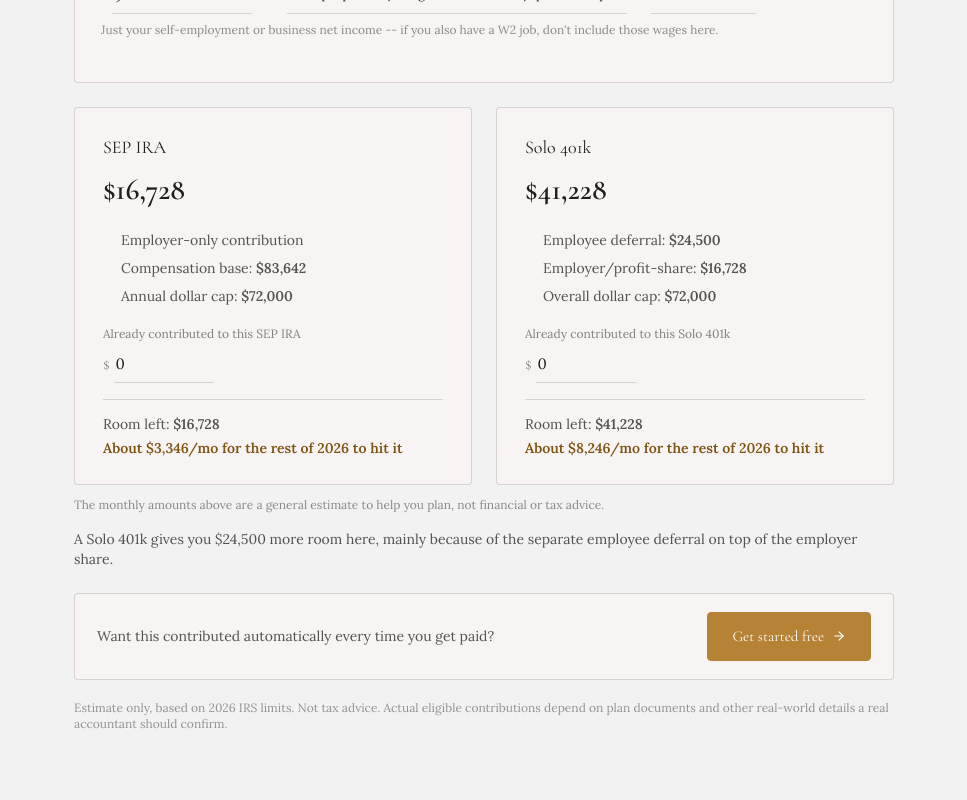
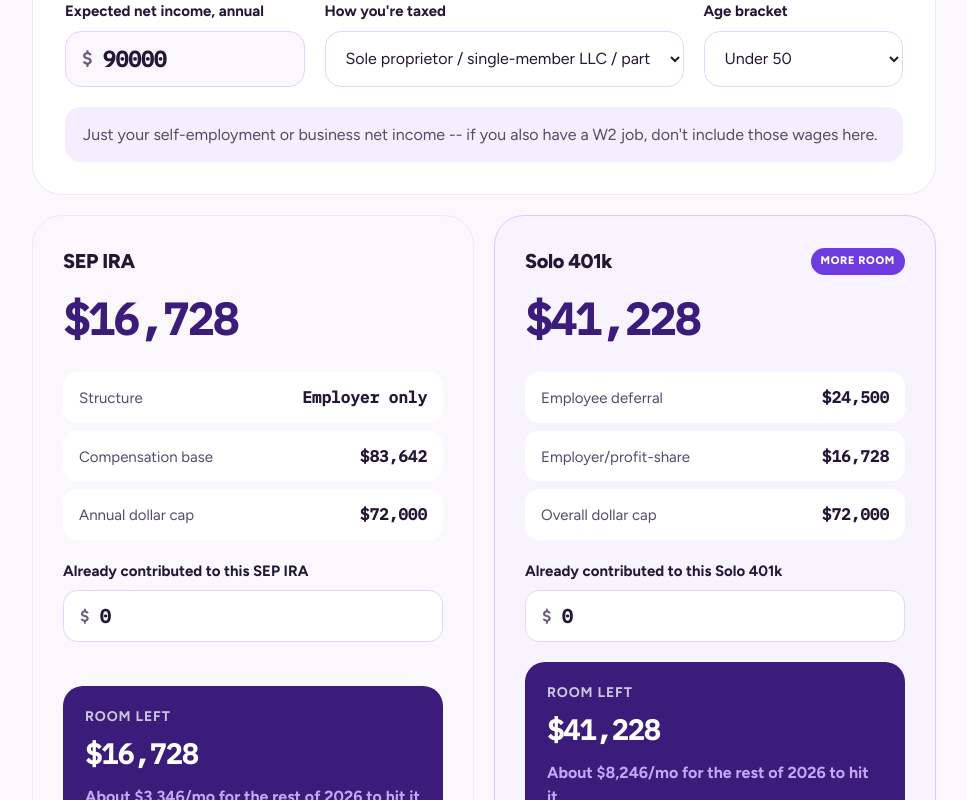
Before and after one commit to meganmahoney123/prioritypay-simple, a Next.js app: page /calculators/retirementcalculator in a window 1280 px wide. Shown: the part 360-1160 px from the top of the page, without its empty margins (156-1123 px from the left). Built offline with nearby package versions, Linux system fonts and the light colour scheme.

Commit message:
Update RetirementCalculatorPublicClient.js

```diff
--- a/app/calculators/retirementcalculator/RetirementCalculatorPublicClient.js
+++ b/app/calculators/retirementcalculator/RetirementCalculatorPublicClient.js
@@ -5,8 +5,8 @@ import { useRouter } from "next/navigation";
 import { ArrowRight } from "lucide-react";
 import PublicHeader from "@/components/PublicHeader";
 import PublicFooter from "@/components/PublicFooter";
-import { Card, PrimaryButton, currency } from "@/components/ui";
-import { LEDGER_TOKENS, ledgerInputStyle, ledgerSelectStyle } from "@/lib/ledgerTheme";
+import { PrimaryButton, currency } from "@/components/ui";
+import { BLOOM_TOKENS, bloomSelectStyle } from "@/lib/bloomTheme";
 import { calculateSepIra, calculateSolo401k, AGE_BRACKETS, BUSINESS_TYPES } from "@/lib/retirementCalculator";
 
 // No persona toggle here (Megan's Aug 2026 note): the "How you're taxed"
@@ -61,25 +61,86 @@ export default function RetirementCalculatorPublicClient() {
   };
   const sepProgress = planProgress(sep.contribution, sepContributed);
   const solo401kProgress = planProgress(solo401k.total, solo401kContributed);
+  const soloBigger = solo401k.total > sep.contribution;
+
+  const plans = [
+    {
+      key: "sep",
+      name: "SEP IRA",
+      total: sep.contribution,
+      isBigger: !soloBigger && sep.contribution > 0,
+      lines: [
+        { label: "Structure", value: "Employer only" },
+        { label: "Compensation base", value: currency(sep.compensation) },
+        { label: "Annual dollar cap", value: currency(sep.cap) },
+      ],
+      capped: sep.cappedByAnnualLimit,
+      cappedNote: `Capped by the annual dollar limit -- the uncapped 20-25% formula would allow ${currency(sep.uncappedContribution)}.`,
+      contributedLabel: "Already contributed to this SEP IRA",
+      contributed: sepContributed,
+      onContributed: (e) => setSepContributed(Math.max(0, Number(e.target.value) || 0)),
+      progress: sepProgress,
+    },
+    {
+      key: "solo401k",
+      name: "Solo 401k",
+      total: solo401k.total,
+      isBigger: soloBigger,
+      lines: [
+        { label: "Employee deferral", value: currency(solo401k.employeeDeferral) },
+        { label: "Employer/profit-share", value: currency(solo401k.employerContribution) },
+        { label: "Overall dollar cap", value: currency(solo401k.cap) },
+      ],
+      capped: solo401k.cappedByAnnualLimit,
+      cappedNote: "Capped by the overall annual limit.",
+      contributedLabel: "Already contributed to this Solo 401k",
+      contributed: solo401kContributed,
+      onContributed: (e) => setSolo401kContributed(Math.max(0, Number(e.target.value) || 0)),
+      progress: solo401kProgress,
+    },
+  ];
 
   return (
-    <div style={LEDGER_TOKENS}>
+    <div style={BLOOM_TOKENS}>
       <PublicHeader />
-      <div style={{ maxWidth: 900, margin: "0 auto", padding: "48px clamp(18px, 4vw, 40px) 80px" }}>
-        <h1 style={{ fontFamily: "var(--font-heading)", fontSize: "clamp(30px, 4vw, 40px)", fontWeight: 400, margin: "0 0 10px" }}>
+      <div style={{ maxWidth: 960, margin: "0 auto", padding: "56px clamp(18px, 4vw, 28px) 96px" }}>
+        <h1
+          style={{
+            fontFamily: "var(--font-heading)",
+            fontSize: "clamp(38px, 4.6vw, 52px)",
+            lineHeight: 1.04,
+            letterSpacing: "-0.035em",
+            fontWeight: 800,
+            margin: "0 0 16px",
+          }}
+        >
           Solo 401k + SEP IRA Calculator
         </h1>
-        <p className="text-sm" style={{ maxWidth: 600, color: "color-mix(in srgb, var(--color-text) 76%, transparent)", margin: "0 0 32px" }}>
+        <p style={{ fontSize: 19, lineHeight: 1.6, color: "var(--color-neutral-800)", margin: "0 0 36px", maxWidth: "42em" }}>
           See how much room you actually have in each for 2026, side by side. Free, no account needed -- for
           self-employed people and business owners only, since W2 employees don't have access to either plan.
         </p>
 
-        <Card style={{ padding: "24px 26px", marginBottom: 24 }}>
-          <div className="flex gap-6 flex-wrap items-end mb-2">
-            <label className="text-xs flex flex-col gap-1" style={{ color: "color-mix(in srgb, var(--color-text) 55%, transparent)" }}>
-              Expected net income, annual
-              <span style={{ display: "flex", alignItems: "baseline", gap: 4 }}>
-                <span style={{ fontFamily: "var(--font-heading)", fontSize: 18, color: "color-mix(in srgb, var(--color-text) 55%, transparent)" }}>$</span>
+        {/* Inputs card */}
+        <div style={{ background: "var(--color-surface)", border: "1px solid var(--color-divider)", borderRadius: 30, padding: 32 }}>
+          <div className="flex gap-5 flex-wrap">
+            <label className="flex flex-col gap-2" style={{ flex: "1 1 220px" }}>
+              <span style={{ fontSize: 15, fontWeight: 700, color: "var(--color-text)" }}>Expected net income, annual</span>
+              <span
+                style={{
+                  marginTop: "auto",
+                  height: 56,
+                  boxSizing: "border-box",
+                  display: "flex",
+                  alignItems: "center",
+                  gap: 10,
+                  background: "var(--color-neutral-100)",
+                  border: "1px solid var(--color-neutral-300)",
+                  borderRadius: 16,
+                  padding: "0 16px",
+                }}
+              >
+                <span style={{ fontSize: 19, fontWeight: 700, color: "var(--color-neutral-700)" }}>$</span>
                 <input
                   type="number"
                   onFocus={(e) => e.target.select()}
@@ -87,17 +148,29 @@ export default function RetirementCalculatorPublicClient() {
                   step={1000}
                   value={netIncome}
                   onChange={(e) => setNetIncome(Math.max(0, Number(e.target.value) || 0))}
-                  style={ledgerInputStyle({ fontFamily: "var(--font-heading)", fontSize: 20, fontWeight: 600, width: 140 })}
+                  style={{
+                    flex: 1,
+                    width: "100%",
+                    fontSize: 22,
+                    fontWeight: 800,
+                    color: "var(--color-text)",
+                    background: "none",
+                    border: 0,
+                    padding: 0,
+                    outline: "none",
+                    fontFamily: "var(--font-mono)",
+                    letterSpacing: "-0.02em",
+                  }}
                 />
               </span>
             </label>
 
-            <label className="text-xs flex flex-col gap-1" style={{ flex: "1 1 300px", maxWidth: 340, color: "color-mix(in srgb, var(--color-text) 55%, transparent)" }}>
-              How you're taxed
+            <label className="flex flex-col gap-2" style={{ flex: "2 1 320px" }}>
+              <span style={{ fontSize: 15, fontWeight: 700, color: "var(--color-text)" }}>How you're taxed</span>
               <select
                 value={businessType}
                 onChange={(e) => setBusinessType(e.target.value)}
-                style={ledgerSelectStyle({ fontSize: 13, width: "100%", boxSizing: "border-box" })}
+                style={bloomSelectStyle({ marginTop: "auto", height: 56, fontSize: 16, borderRadius: 16 })}
               >
                 {BUSINESS_TYPES.map((b) => (
                   <option key={b.value} value={b.value}>
@@ -107,9 +180,13 @@ export default function RetirementCalculatorPublicClient() {
               </select>
             </label>
 
-            <label className="text-xs flex flex-col gap-1" style={{ color: "color-mix(in srgb, var(--color-text) 55%, transparent)" }}>
-              Age bracket
-              <select value={ageBracket} onChange={(e) => setAgeBracket(e.target.value)} style={ledgerSelectStyle({ fontSize: 13 })}>
+            <label className="flex flex-col gap-2" style={{ flex: "1 1 180px" }}>
+              <span style={{ fontSize: 15, fontWeight: 700, color: "var(--color-text)" }}>Age bracket</span>
+              <select
+                value={ageBracket}
+                onChange={(e) => setAgeBracket(e.target.value)}
+                style={bloomSelectStyle({ marginTop: "auto", height: 56, fontSize: 16, borderRadius: 16 })}
+              >
                 {AGE_BRACKETS.map((a) => (
                   <option key={a.value} value={a.value}>
                     {a.label}
@@ -118,135 +195,219 @@ export default function RetirementCalculatorPublicClient() {
               </select>
             </label>
           </div>
-          <p className="text-xs mt-1 mb-5" style={{ color: "color-mix(in srgb, var(--color-text) 50%, transparent)" }}>
+          <p
+            style={{
+              fontSize: 16,
+              lineHeight: 1.6,
+              color: "var(--color-neutral-800)",
+              background: "var(--color-accent-100)",
+              borderRadius: 16,
+              padding: "15px 18px",
+              margin: "20px 0 0",
+            }}
+          >
             Just your self-employment or business net income -- if you also have a W2 job, don't include those wages
             here.
           </p>
-        </Card>
+        </div>
 
-        <div className="grid gap-6" style={{ gridTemplateColumns: "repeat(auto-fit, minmax(320px, 1fr))" }}>
-          <Card style={{ padding: "26px 28px" }}>
-            <span style={{ fontFamily: "var(--font-heading)", fontSize: 18, display: "block", marginBottom: 6 }}>SEP IRA</span>
-            <span style={{ fontFamily: "var(--font-heading)", fontSize: 30, fontWeight: 600, display: "block", marginBottom: 14 }}>
-              {currency(sep.contribution)}
+        {/* Plan cards */}
+        <div className="grid gap-5" style={{ gridTemplateColumns: "repeat(auto-fit, minmax(320px, 1fr))", marginTop: 20 }}>
+          {plans.map((p) => (
+            <div
+              key={p.key}
+              style={{
+                background: p.isBigger ? "#F7F3FF" : "var(--color-neutral-100)",
+                border: `1px solid ${p.isBigger ? "#D9C9FF" : "var(--color-divider)"}`,
+                borderRadius: 30,
+                padding: 30,
+                display: "flex",
+                flexDirection: "column",
+              }}
+            >
+              <div className="flex items-center gap-3">
+                <span style={{ flex: 1, fontSize: 20, fontWeight: 800, letterSpacing: "-0.02em" }}>{p.name}</span>
+                {p.isBigger && (
+                  <span
+                    style={{
+                      fontSize: 11,
+                      fontWeight: 800,
+                      letterSpacing: "0.06em",
+                      textTransform: "uppercase",
+                      color: "#fff",
+                      background: "var(--color-accent)",
+                      borderRadius: 999,
+                      padding: "5px 10px",
+                    }}
+                  >
+                    More room
                   </span>
-            <ul style={{ fontSize: 14, lineHeight: 2, margin: 0, paddingLeft: 18, color: "color-mix(in srgb, var(--color-text) 76%, transparent)" }}>
-              <li>Employer-only contribution</li>
-              <li>Compensation base: <strong>{currency(sep.compensation)}</strong></li>
-              <li>Annual dollar cap: <strong>{currency(sep.cap)}</strong></li>
-            </ul>
-            {sep.cappedByAnnualLimit && (
-              <p className="text-xs mt-3" style={{ color: "var(--color-accent-700)" }}>
-                Capped by the annual dollar limit -- the uncapped 20-25% formula would allow {currency(sep.uncappedContribution)}.
+                )}
+              </div>
+              <div
+                style={{
+                  fontSize: "clamp(34px, 4vw, 44px)",
+                  fontWeight: 800,
+                  letterSpacing: "-0.035em",
+                  color: "#3B1C7A",
+                  margin: "10px 0 20px",
+                  fontFamily: "var(--font-mono)",
+                }}
+              >
+                {currency(p.total)}
+              </div>
+
+              <div className="flex flex-col gap-2">
+                {p.lines.map((l) => (
+                  <div
+                    key={l.label}
+                    className="flex items-baseline justify-between gap-3"
+                    style={{ background: "var(--color-surface)", borderRadius: 14, padding: "13px 16px" }}
+                  >
+                    <span style={{ fontSize: 15, color: "var(--color-neutral-800)" }}>{l.label}</span>
+                    <span style={{ fontSize: 16, fontWeight: 700, fontFamily: "var(--font-mono)" }}>{l.value}</span>
+                  </div>
+                ))}
+              </div>
+
+              {p.capped && (
+                <p
+                  style={{
+                    fontSize: 15,
+                    lineHeight: 1.55,
+                    fontWeight: 600,
+                    color: "var(--color-accent-700)",
+                    background: "var(--color-accent-200)",
+                    borderRadius: 14,
+                    padding: "13px 16px",
+                    margin: "12px 0 0",
+                  }}
+                >
+                  {p.cappedNote}
                 </p>
               )}
-            <label className="text-xs flex flex-col gap-1 mt-4" style={{ maxWidth: 220, color: "color-mix(in srgb, var(--color-text) 55%, transparent)" }}>
-              Already contributed to this SEP IRA
-              <span style={{ display: "flex", alignItems: "baseline", gap: 4 }}>
-                <span style={{ fontFamily: "var(--font-heading)", fontSize: 16, color: "color-mix(in srgb, var(--color-text) 55%, transparent)" }}>$</span>
+
+              <label className="flex flex-col gap-2" style={{ marginTop: 20 }}>
+                <span style={{ fontSize: 15, fontWeight: 700, color: "var(--color-text)" }}>{p.contributedLabel}</span>
+                <span
+                  style={{
+                    height: 52,
+                    boxSizing: "border-box",
+                    display: "flex",
+                    alignItems: "center",
+                    gap: 10,
+                    background: "var(--color-surface)",
+                    border: "1px solid var(--color-neutral-300)",
+                    borderRadius: 14,
+                    padding: "0 16px",
+                  }}
+                >
+                  <span style={{ fontSize: 17, fontWeight: 700, color: "var(--color-neutral-700)" }}>$</span>
                   <input
                     type="number"
                     onFocus={(e) => e.target.select()}
                     min={0}
                     step={500}
-                  value={sepContributed}
-                  onChange={(e) => setSepContributed(Math.max(0, Number(e.target.value) || 0))}
-                  style={ledgerInputStyle({ fontSize: 15, width: 100 })}
+                    value={p.contributed}
+                    onChange={p.onContributed}
+                    style={{
+                      flex: 1,
+                      width: "100%",
+                      fontSize: 19,
+                      fontWeight: 800,
+                      color: "var(--color-text)",
+                      background: "none",
+                      border: 0,
+                      padding: 0,
+                      outline: "none",
+                      fontFamily: "var(--font-mono)",
+                    }}
                   />
                 </span>
               </label>
-            <div style={{ borderTop: "1px solid var(--color-divider)", marginTop: 16, paddingTop: 14 }}>
-              {sepProgress.overContributed ? (
-                <p className="text-sm m-0" style={{ color: "#7a2f2a", fontWeight: 600 }}>
-                  {currency(-sepProgress.remaining)} over this estimate -- talk to your plan administrator before
+
+              <div style={{ marginTop: "auto", paddingTop: 20 }}>
+                {p.progress.overContributed ? (
+                  <p
+                    style={{
+                      fontSize: 16,
+                      lineHeight: 1.55,
+                      fontWeight: 700,
+                      color: "#9C3B22",
+                      background: "#FBEEEA",
+                      borderRadius: 16,
+                      padding: "15px 18px",
+                      margin: 0,
+                    }}
+                  >
+                    {currency(-p.progress.remaining)} over this estimate -- talk to your plan administrator before
                     contributing more.
                   </p>
                 ) : (
-                <>
-                  <p className="text-sm m-0" style={{ color: "color-mix(in srgb, var(--color-text) 76%, transparent)" }}>
-                    Room left: <strong>{currency(sepProgress.remaining)}</strong>
-                  </p>
-                  {sepProgress.remaining > 0 && (
-                    <p className="text-sm mt-1 mb-0" style={{ color: "var(--color-accent-700)", fontWeight: 600 }}>
-                      About {currency(sepProgress.monthlyToHitTarget)}/mo for the rest of {new Date().getFullYear()} to hit it
-                    </p>
-                  )}
-                </>
+                  <div style={{ background: "#3B1C7A", color: "#fff", borderRadius: 20, padding: "20px 22px" }}>
+                    <div style={{ fontSize: 14, fontWeight: 700, letterSpacing: "0.06em", textTransform: "uppercase", opacity: 0.75 }}>
+                      Room left
+                    </div>
+                    <div style={{ fontSize: 28, fontWeight: 800, letterSpacing: "-0.025em", margin: "6px 0 0", fontFamily: "var(--font-mono)" }}>
+                      {currency(p.progress.remaining)}
+                    </div>
+                    {p.progress.remaining > 0 && (
+                      <div style={{ fontSize: 16, fontWeight: 700, color: "#C4A9FA", marginTop: 10 }}>
+                        About {currency(p.progress.monthlyToHitTarget)}/mo for the rest of {new Date().getFullYear()} to hit it
+                      </div>
                     )}
                   </div>
-          </Card>
-
-          <Card style={{ padding: "26px 28px" }}>
-            <span style={{ fontFamily: "var(--font-heading)", fontSize: 18, display: "block", marginBottom: 6 }}>Solo 401k</span>
-            <span style={{ fontFamily: "var(--font-heading)", fontSize: 30, fontWeight: 600, display: "block", marginBottom: 14 }}>
-              {currency(solo401k.total)}
-            </span>
-            <ul style={{ fontSize: 14, lineHeight: 2, margin: 0, paddingLeft: 18, color: "color-mix(in srgb, var(--color-text) 76%, transparent)" }}>
-              <li>Employee deferral: <strong>{currency(solo401k.employeeDeferral)}</strong></li>
-              <li>Employer/profit-share: <strong>{currency(solo401k.employerContribution)}</strong></li>
-              <li>Overall dollar cap: <strong>{currency(solo401k.cap)}</strong></li>
-            </ul>
-            {solo401k.cappedByAnnualLimit && (
-              <p className="text-xs mt-3" style={{ color: "var(--color-accent-700)" }}>
-                Capped by the overall annual limit.
-              </p>
-            )}
-            <label className="text-xs flex flex-col gap-1 mt-4" style={{ maxWidth: 220, color: "color-mix(in srgb, var(--color-text) 55%, transparent)" }}>
-              Already contributed to this Solo 401k
-              <span style={{ display: "flex", alignItems: "baseline", gap: 4 }}>
-                <span style={{ fontFamily: "var(--font-heading)", fontSize: 16, color: "color-mix(in srgb, var(--color-text) 55%, transparent)" }}>$</span>
-                <input
-                  type="number"
-                  onFocus={(e) => e.target.select()}
-                  min={0}
-                  step={500}
-                  value={solo401kContributed}
-                  onChange={(e) => setSolo401kContributed(Math.max(0, Number(e.target.value) || 0))}
-                  style={ledgerInputStyle({ fontSize: 15, width: 100 })}
-                />
-              </span>
-            </label>
-            <div style={{ borderTop: "1px solid var(--color-divider)", marginTop: 16, paddingTop: 14 }}>
-              {solo401kProgress.overContributed ? (
-                <p className="text-sm m-0" style={{ color: "#7a2f2a", fontWeight: 600 }}>
-                  {currency(-solo401kProgress.remaining)} over this estimate -- talk to your plan administrator
-                  before contributing more.
-                </p>
-              ) : (
-                <>
-                  <p className="text-sm m-0" style={{ color: "color-mix(in srgb, var(--color-text) 76%, transparent)" }}>
-                    Room left: <strong>{currency(solo401kProgress.remaining)}</strong>
-                  </p>
-                  {solo401kProgress.remaining > 0 && (
-                    <p className="text-sm mt-1 mb-0" style={{ color: "var(--color-accent-700)", fontWeight: 600 }}>
-                      About {currency(solo401kProgress.monthlyToHitTarget)}/mo for the rest of {new Date().getFullYear()} to hit it
-                    </p>
-                  )}
-                </>
                 )}
               </div>
-          </Card>
             </div>
-        <p className="text-xs mt-3" style={{ color: "color-mix(in srgb, var(--color-text) 50%, transparent)" }}>
+          ))}
+        </div>
+
+        <p style={{ fontSize: 15, lineHeight: 1.6, color: "var(--color-neutral-700)", margin: "16px 0 0" }}>
           The monthly amounts above are a general estimate to help you plan, not financial or tax advice.
         </p>
 
-        <p className="text-sm mt-4" style={{ color: "color-mix(in srgb, var(--color-text) 76%, transparent)" }}>
-          {solo401k.total > sep.contribution
+        <p
+          style={{
+            fontSize: 18,
+            lineHeight: 1.6,
+            color: "var(--color-text)",
+            fontWeight: 600,
+            background: "var(--color-surface)",
+            border: "1px solid var(--color-divider)",
+            borderRadius: 22,
+            padding: "22px 24px",
+            margin: "20px 0 0",
+          }}
+        >
+          {soloBigger
             ? `A Solo 401k gives you ${currency(solo401k.total - sep.contribution)} more room here, mainly because of the separate employee deferral on top of the employer share.`
             : `These come out close to even at this income -- a SEP IRA is simpler to administer if you'd rather skip the extra paperwork a Solo 401k needs.`}
         </p>
 
-        <Card style={{ display: "flex", alignItems: "center", justifyContent: "space-between", gap: 16, flexWrap: "wrap", padding: "18px 22px", margin: "24px 0 20px" }}>
-          <p className="text-sm m-0" style={{ color: "color-mix(in srgb, var(--color-text) 76%, transparent)" }}>
+        {/* CTA banner */}
+        <div
+          style={{
+            background: "#EDE6FF",
+            borderRadius: 26,
+            padding: "28px 32px",
+            marginTop: 20,
+            display: "flex",
+            alignItems: "center",
+            justifyContent: "space-between",
+            gap: 16,
+            flexWrap: "wrap",
+          }}
+        >
+          <p style={{ fontSize: 19, fontWeight: 700, margin: 0, color: "var(--color-text)" }}>
             Want this contributed automatically every time you get paid?
           </p>
           <PrimaryButton onClick={() => router.push("/signup")}>
             Get started free <ArrowRight size={14} />
           </PrimaryButton>
-        </Card>
+        </div>
 
-        <p className="text-xs" style={{ color: "color-mix(in srgb, var(--color-text) 45%, transparent)" }}>
+        <p style={{ fontSize: 15, lineHeight: 1.6, color: "var(--color-neutral-700)", margin: "22px 0 0" }}>
           Estimate only, based on 2026 IRS limits. Not tax advice. Actual eligible contributions depend on plan
           documents and other real-world details a real accountant should confirm.
         </p>
```
Lines whose indentation alone changed are shown as unchanged.
